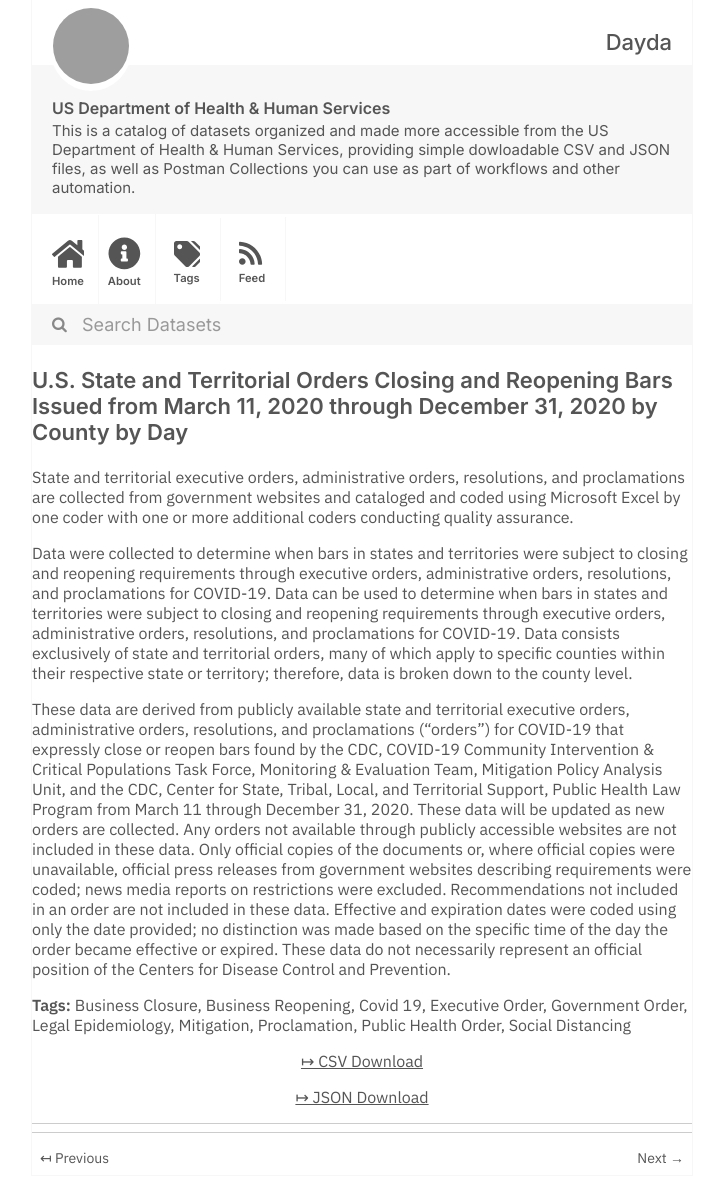
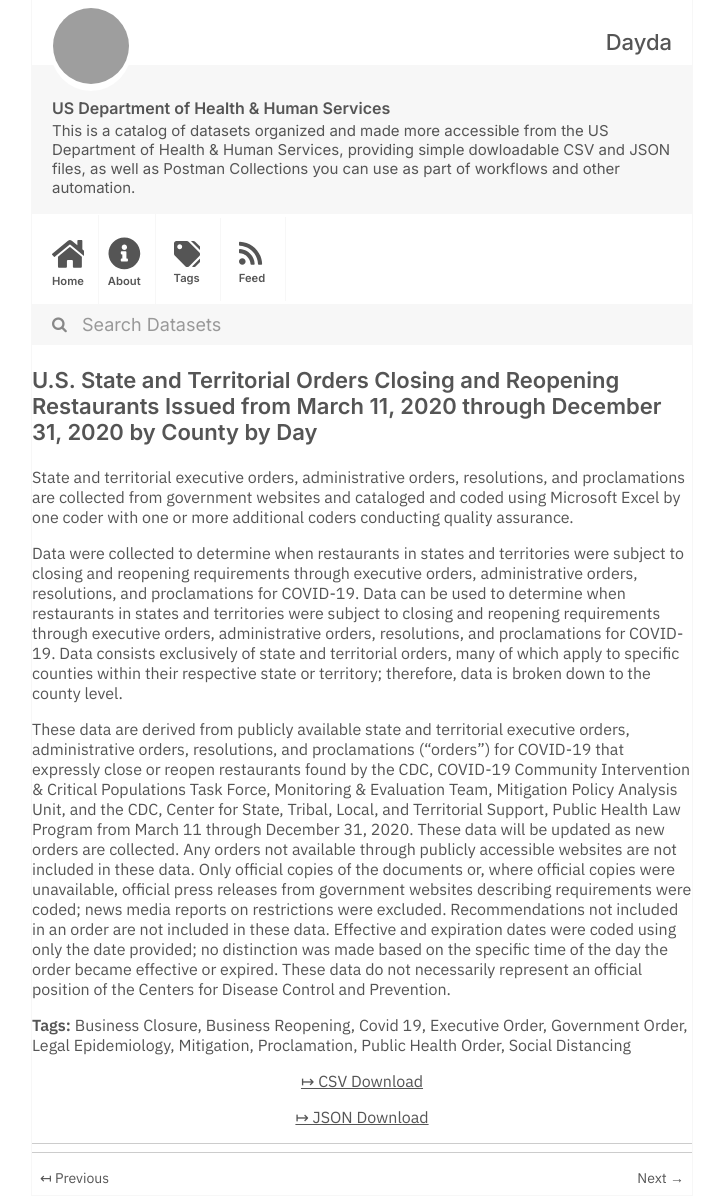
Before and after one commit to dayda-entities/us-department-of-health-and-human-services, a Jekyll site: the page built from _posts/2021-03-16-us-state-and-territorial-order.md, in a window 1280 px wide. Shown: the whole page, without its empty margins (278-1001 px from the left). Built offline with Jekyll 4.4.1, drawn with Linux system fonts in a browser that asks for light colours; grey boxes are pictures that could not be loaded.

Commit message:
Publish Data

```diff
--- a/_posts/2021-03-16-us-state-and-territorial-order.md
+++ b/_posts/2021-03-16-us-state-and-territorial-order.md
@@ -1,9 +1,9 @@
 ---
 title: >-
-  U.S. State and Territorial Orders Closing and Reopening Bars Issued from March
-  11, 2020 through December 31, 2020 by County by Day
-created: '2021-03-16T19:34:17.506630'
-modified: '2021-04-25T14:45:29.038427'
+  U.S. State and Territorial Orders Closing and Reopening Restaurants Issued
+  from March 11, 2020 through December 31, 2020 by County by Day
+created: '2021-03-16T19:50:22.860389'
+modified: '2021-04-26T21:03:45.295730'
 state: active
 type: dataset
 tags:
@@ -18,13 +18,13 @@ tags:
   - Public Health Order
   - Social Distancing
 groups: []
-csv_url: 'https://data.cdc.gov/api/views/9kjw-3miq/rows.csv?accessType=DOWNLOAD'
-json_url: 'https://data.cdc.gov/api/views/9kjw-3miq/rows.json?accessType=DOWNLOAD'
+csv_url: 'https://data.cdc.gov/api/views/azmd-939x/rows.csv?accessType=DOWNLOAD'
+json_url: 'https://data.cdc.gov/api/views/azmd-939x/rows.json?accessType=DOWNLOAD'
 layout: post
 
 ---
 State and territorial executive orders, administrative orders, resolutions, and proclamations are collected from government websites and cataloged and coded using Microsoft Excel by one coder with one or more additional coders conducting quality assurance.
 
-Data were collected to determine when bars in states and territories were subject to closing and reopening requirements through executive orders, administrative orders, resolutions, and proclamations for COVID-19. Data can be used to determine when bars in states and territories were subject to closing and reopening requirements through executive orders, administrative orders, resolutions, and proclamations for COVID-19. Data consists exclusively of state and territorial orders, many of which apply to specific counties within their respective state or territory; therefore, data is broken down to the county level.
+Data were collected to determine when restaurants in states and territories were subject to closing and reopening requirements through executive orders, administrative orders, resolutions, and proclamations for COVID-19. Data can be used to determine when restaurants in states and territories were subject to closing and reopening requirements through executive orders, administrative orders, resolutions, and proclamations for COVID-19. Data consists exclusively of state and territorial orders, many of which apply to specific counties within their respective state or territory; therefore, data is broken down to the county level.
 
-These data are derived from publicly available state and territorial executive orders, administrative orders, resolutions, and proclamations (“orders”) for COVID-19 that expressly close or reopen bars found by the CDC, COVID-19 Community Intervention & Critical Populations Task Force, Monitoring & Evaluation Team, Mitigation Policy Analysis Unit, and the CDC, Center for State, Tribal, Local, and Territorial Support, Public Health Law Program from March 11 through December 31, 2020.  These data will be updated as new orders are collected. Any orders not available through publicly accessible websites are not included in these data. Only official copies of the documents or, where official copies were unavailable, official press releases from government websites describing requirements were coded; news media reports on restrictions were excluded. Recommendations not included in an order are not included in these data. Effective and expiration dates were coded using only the date provided; no distinction was made based on the specific time of the day the order became effective or expired. These data do not necessarily represent an official position of the Centers for Disease Control and Prevention.
+These data are derived from publicly available state and territorial executive orders, administrative orders, resolutions, and proclamations (“orders”) for COVID-19 that expressly close or reopen restaurants found by the CDC, COVID-19 Community Intervention & Critical Populations Task Force, Monitoring & Evaluation Team, Mitigation Policy Analysis Unit, and the CDC, Center for State, Tribal, Local, and Territorial Support, Public Health Law Program from March 11 through December 31, 2020.  These data will be updated as new orders are collected. Any orders not available through publicly accessible websites are not included in these data. Only official copies of the documents or, where official copies were unavailable, official press releases from government websites describing requirements were coded; news media reports on restrictions were excluded. Recommendations not included in an order are not included in these data. Effective and expiration dates were coded using only the date provided; no distinction was made based on the specific time of the day the order became effective or expired. These data do not necessarily represent an official position of the Centers for Disease Control and Prevention.
```
